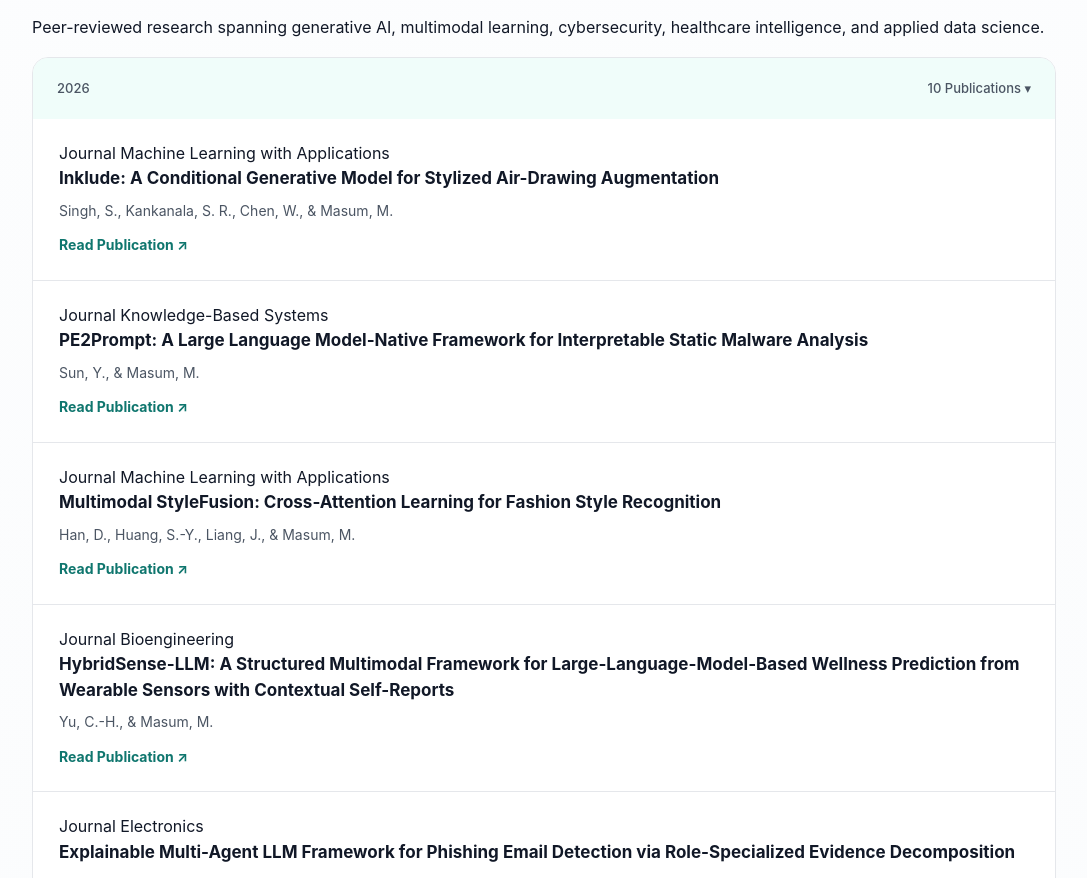
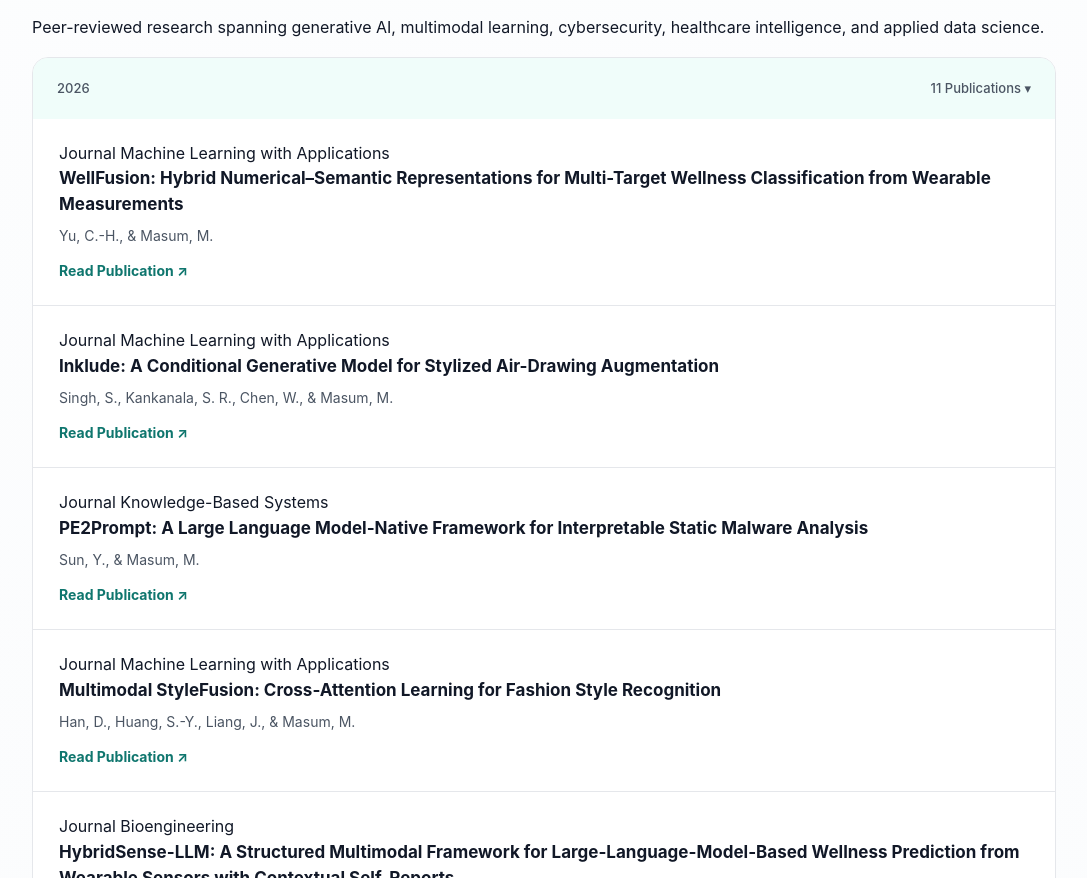
Before and after one commit to mohammadmasumds/mohammadmasumds.github.io, a plain HTML site: page index.html in a window 1280 px wide. Shown: the part 4461-5339 px from the top of the page, without its empty margins (96-1183 px from the left). Drawn offline with Linux system fonts and the light colour scheme.

Commit message:
Update index.html

```diff
--- a/index.html
+++ b/index.html
@@ -852,9 +852,31 @@ footer {
     <summary>
       <span class="pub-year-label">2026</span>
       <span class="pub-year-right">
-        10 Publications <span class="pub-arrow">&#9662;</span>
+        11 Publications <span class="pub-arrow">&#9662;</span>
       </span>
     </summary>
+
+
+<div class="pub-entry journal">
+  <div class="pub-meta">
+    <span class="pub-badge">Journal</span>
+    <span>Machine Learning with Applications</span>
+  </div>
+
+  <h3>
+    WellFusion: Hybrid Numerical–Semantic Representations
+    for Multi-Target Wellness Classification from
+    Wearable Measurements
+  </h3>
+
+  <p>Yu, C.-H., &amp; Masum, M.</p>
+
+  <a href="https://www.sciencedirect.com/science/article/pii/S2666827026002161"
+     target="_blank" rel="noopener noreferrer">
+    Read Publication &nearr;
+  </a>
+</div>
+
 
     <div class="pub-entry journal">
       <div class="pub-meta">
```
